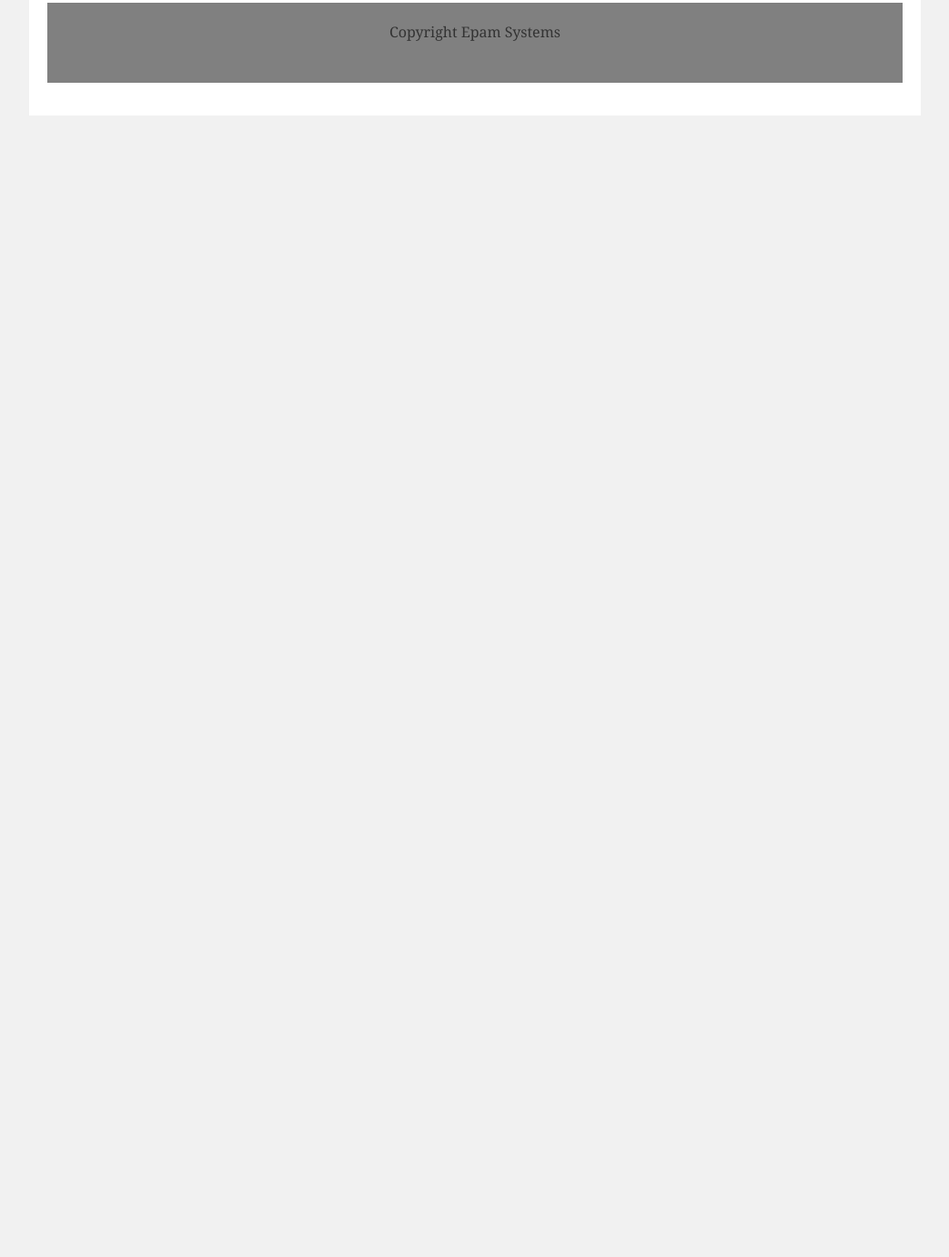
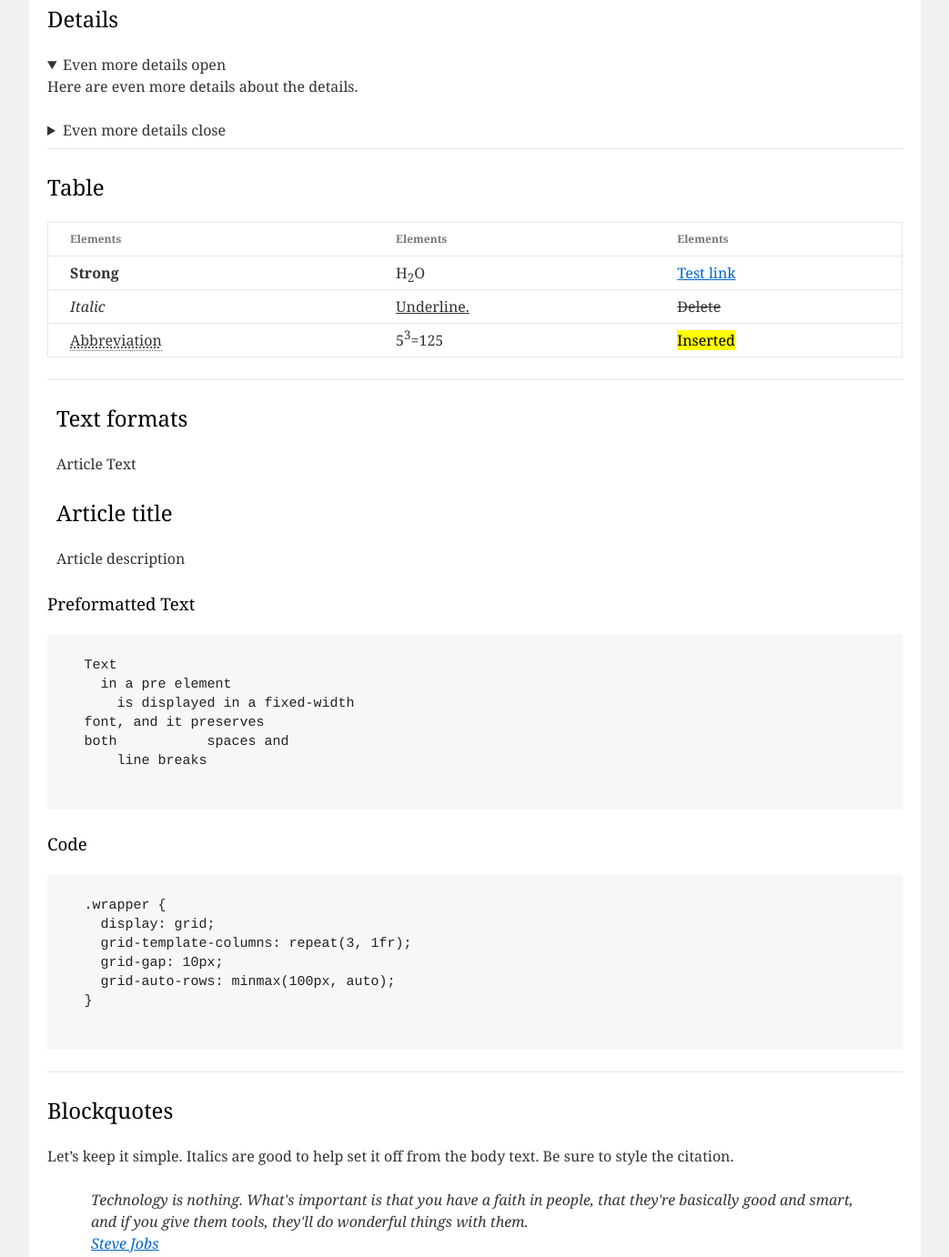
Before and after one commit to VladYem/front-end-lab-8, a plain HTML site: page homework_01/index.html in a window 1280 px wide. Shown: the part 796-2178 px from the top of the page at 91% size, without its empty margins (118-1161 px from the left). Before the commit the page ends 923 px from the top, so only its background shows below. Drawn offline with Linux system fonts and the light colour scheme.

Commit message:
Finished task 'homework_1'

```diff
--- a/homework_01/index.html
+++ b/homework_01/index.html
@@ -73,7 +73,83 @@
                 <dt>defines terms 2</dt>
                 <dd>description</dd>
               </dl>
-          </section>
+
+              <h2>Details</h2>
+              <details open>
+                <summary>Even more details open</summary>
+                <p>Here are even more details about the details.</p>
+              </details>
+              <details close>
+                <summary>Even more details close</summary>
+                <p>Here are even more details about the details.</p>
+              </details>
+              <hr>
+
+              <h2>Table</h2>
+              <table>
+                <thead>
+                  <tr>
+                    <th>Elements</th>
+                    <th>Elements</th>
+                    <th>Elements</th>
+                  </tr>
+                </thead>
+                <tbody>
+                  <tr>
+                    <td><strong>Strong</strong></td>
+                    <td>H<sub>2</sub>O</td>
+                    <td><a href="#">Test link</a></td>
+                  </tr>
+                  <tr>
+                    <td><i>Italic</i></td>
+                    <td><u>Underline.</u></td>
+                    <td><s>Delete</s></td>
+                  </tr>
+                  <tr>
+                    <td><abbr title="Some explanation">Abbreviation</abbr></td>
+                    <td>5<sup>3</sup>=125</td>
+                    <td><mark>Inserted</mark></td>
+                  </tr>
+                </tbody>
+              </table>
+              <hr>
+
+              <article>
+                <h2>Text formats</h2>
+                <p>Article Text</p>
+                <h2>Article title</h2>
+                <p><span>Article description</span></p>
+              </article>
+
+              <h3>Preformatted Text</h3>
+              <pre>
+  Text
+    in a pre element
+      is displayed in a fixed-width
+  font, and it preserves
+  both           spaces and
+      line breaks
+              </pre>
+
+              <h3>Code</h3>
+              <pre>
+  .wrapper {
+    display: grid;
+    grid-template-columns: repeat(3, 1fr);
+    grid-gap: 10px;
+    grid-auto-rows: minmax(100px, auto);
+  }
+              </pre>
+              <hr>
+
+              <h2>Blockquotes</h2>
+              <p>Let’s keep it simple. Italics are good to help set it off from the body text. Be sure to style the citation.</p>
+              <blockquote cite="google.com">
+                Technology is nothing. What's important is that you have a faith in people, that they're basically good and smart, and if you give them tools, they'll do wonderful things with them.
+                <p><a href="google.com">Steve Jobs</a></p>
+              </blockquote>
+
+              <p hidden>And here’s a bit of trailing text.</p>
 
             <footer>
               <p>Copyright Epam Systems</p>
```
Lines whose indentation alone changed are shown as unchanged.
